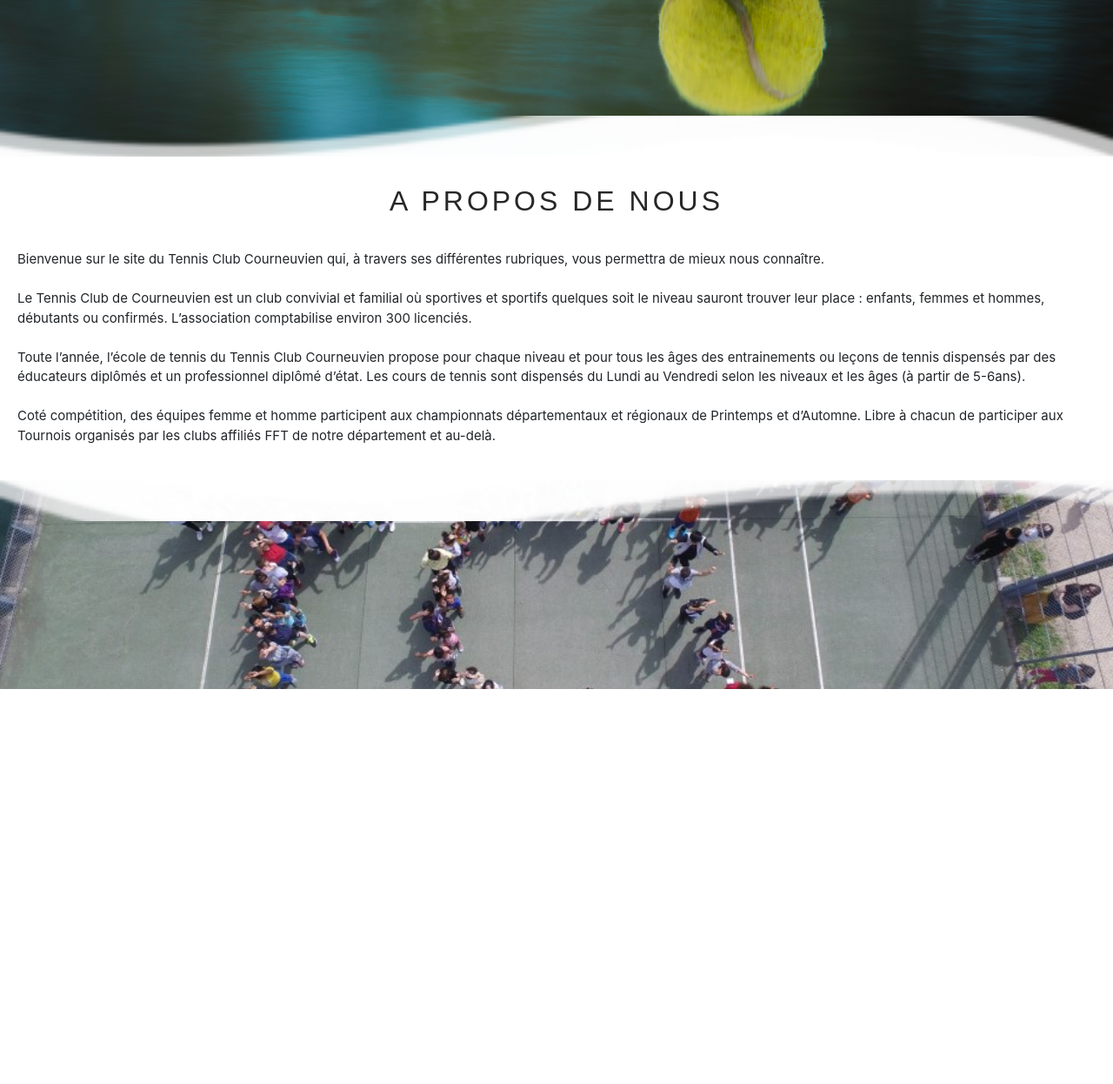
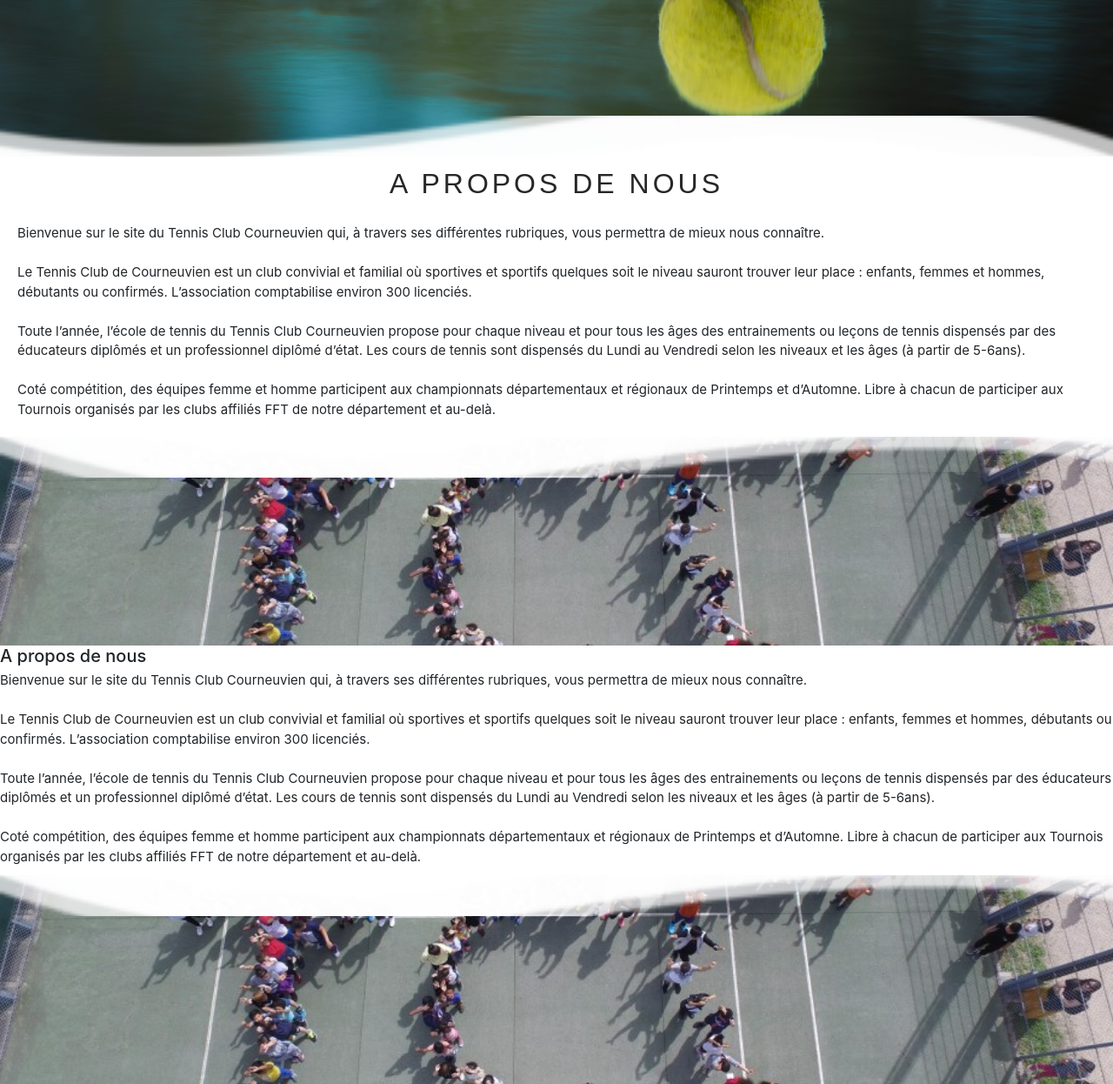
Before and after one commit to chad2kay/Eval-1, a PHP site: page / in a window 1280 px wide. Shown: the part 620-1866 px from the top of the page at 87% size. Before the commit the page ends 1412 px from the top, so only its background shows below. Run offline with PHP 8.4, Linux system fonts and the light colour scheme; some web fonts are replaced.

Commit message:
first deploy on heroku

```diff
--- a/css/styles.css
+++ b/css/styles.css
@@ -89,9 +89,6 @@
     letter-spacing: 0.2rem;
     text-shadow: 0.1rem 0.1rem 0.8rem rgba(0, 0, 0, 0.8); }
 
-section .home-about-us {
-  height: auto;
-  margin: 2rem 0; }
 section .home-about-us h2 {
   text-transform: uppercase;
   text-align: center;
@@ -103,13 +100,24 @@
   color: #272729;
   padding: 15px 0; }
 section .home-about-us p {
-    padding: 2rem 2rem; }
+  padding: 1rem 2rem; }
 section .About-us-landing {
   background: url("../assets/photo_tcc.jpg") center no-repeat;
   background-size: cover;
   width: 100%;
   height: 30vh;
-  position: relative; }
+  position: relative;
+  /*&::after
+  {
+    content: '';
+    background: url("../assets/wave-small-reversed.png") center no-repeat;
+    background-size: cover;
+    position: absolute;
+    left: 0;
+    bottom: -4.7rem;
+    width: 100%;
+    height : 4.7rem;
+  }*/ }
   section .About-us-landing::before {
     content: '';
     background: url("../assets/wave-small-reversed.png") center no-repeat;
--- a/index.html
+++ b/index.php
@@ -31,7 +31,7 @@
                             Le club
                         </a>
                         <div class="dropdown-menu text-center navbar-dark" aria-labelledby="navbarDropdownMenuLink">
-                            <a class="dropdown-item" href="#about-us">A propos de nous</a>
+                            <a class="dropdown-item" href="#about-us">Presentation</a>
                             <a class="dropdown-item" href="#about-you">Installations</a>
                             <a class="dropdown-item" href="#">Le Bureau</a>
                             <a class="dropdown-item" href="#">Inscriptions</a>
@@ -98,6 +98,36 @@
     </div>
 </section>
 
+<section id="about-you">
+    <div class="home-about-us-2">
+        <h2>A propos de nous</h2>
+        <p>
+            Bienvenue sur le site du Tennis Club Courneuvien qui, à travers ses différentes rubriques, vous permettra de mieux nous connaître.
+            <br>
+            <br>
+            Le Tennis Club de Courneuvien est un club convivial et familial où sportives et sportifs quelques
+            soit le niveau sauront trouver leur place : enfants, femmes et hommes, débutants ou confirmés. L’association
+            comptabilise environ 300 licenciés.
+            <br>
+            <br>
+            Toute l’année, l’école de tennis du Tennis Club Courneuvien propose pour chaque niveau et pour tous les âges des
+            entrainements ou leçons de tennis dispensés par des éducateurs diplômés et un professionnel diplômé d’état. Les cours
+            de tennis sont dispensés du Lundi au Vendredi selon les niveaux et les âges (à partir de 5-6ans).
+            <br>
+            <br>
+            Coté compétition, des équipes femme et homme participent aux championnats départementaux et régionaux de
+            Printemps et d’Automne. Libre à chacun de participer aux Tournois organisés par les clubs affiliés FFT de notre département
+            et au-delà.
+
+        </p>
+    </div>
+
+    <div class="About-us-landing">
+        <div class="home-inner">
+        </div>
+    </div>
+</section>
+
 <!--  FOOTER   -->
 
 
--- a/sass/include/_home-about-us.scss
+++ b/sass/include/_home-about-us.scss
@@ -2,8 +2,6 @@
 {
   .home-about-us
   {
-    height: auto;
-    margin: 2rem 0;
     h2
     {
       text-transform: uppercase;
@@ -18,7 +16,7 @@
     }
     p
     {
-      padding: 2rem 2rem;
+      padding: 1rem 2rem;
     }
   }
   .About-us-landing
@@ -40,5 +38,16 @@
       width: 100%;
       height : 4.7rem;
     }
+    /*&::after
+    {
+      content: '';
+      background: url("../assets/wave-small-reversed.png") center no-repeat;
+      background-size: cover;
+      position: absolute;
+      left: 0;
+      bottom: -4.7rem;
+      width: 100%;
+      height : 4.7rem;
+    }*/
   }
 }
```
Also changed, not shown: 1 other file. Lines whose indentation alone changed are shown as unchanged.
